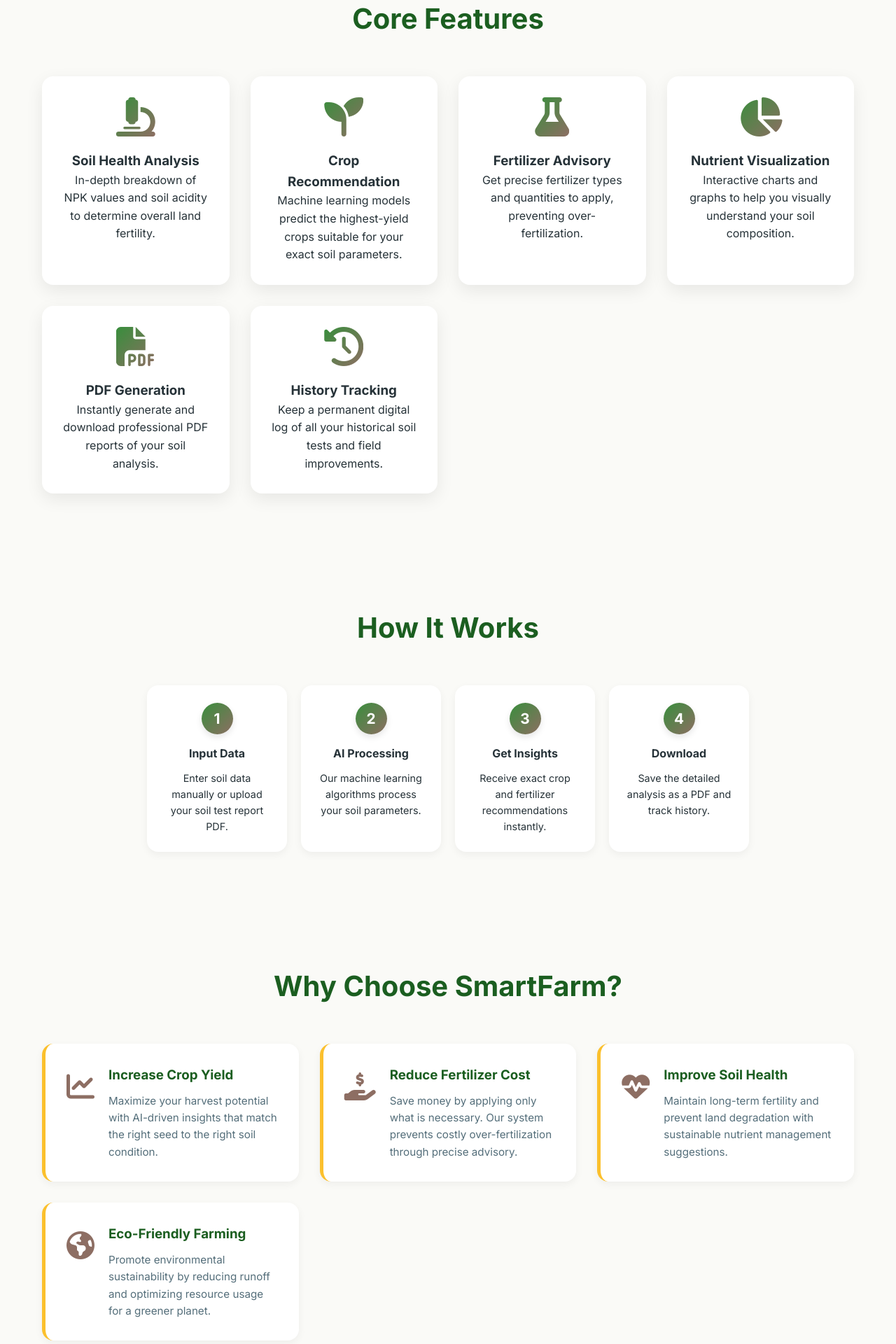
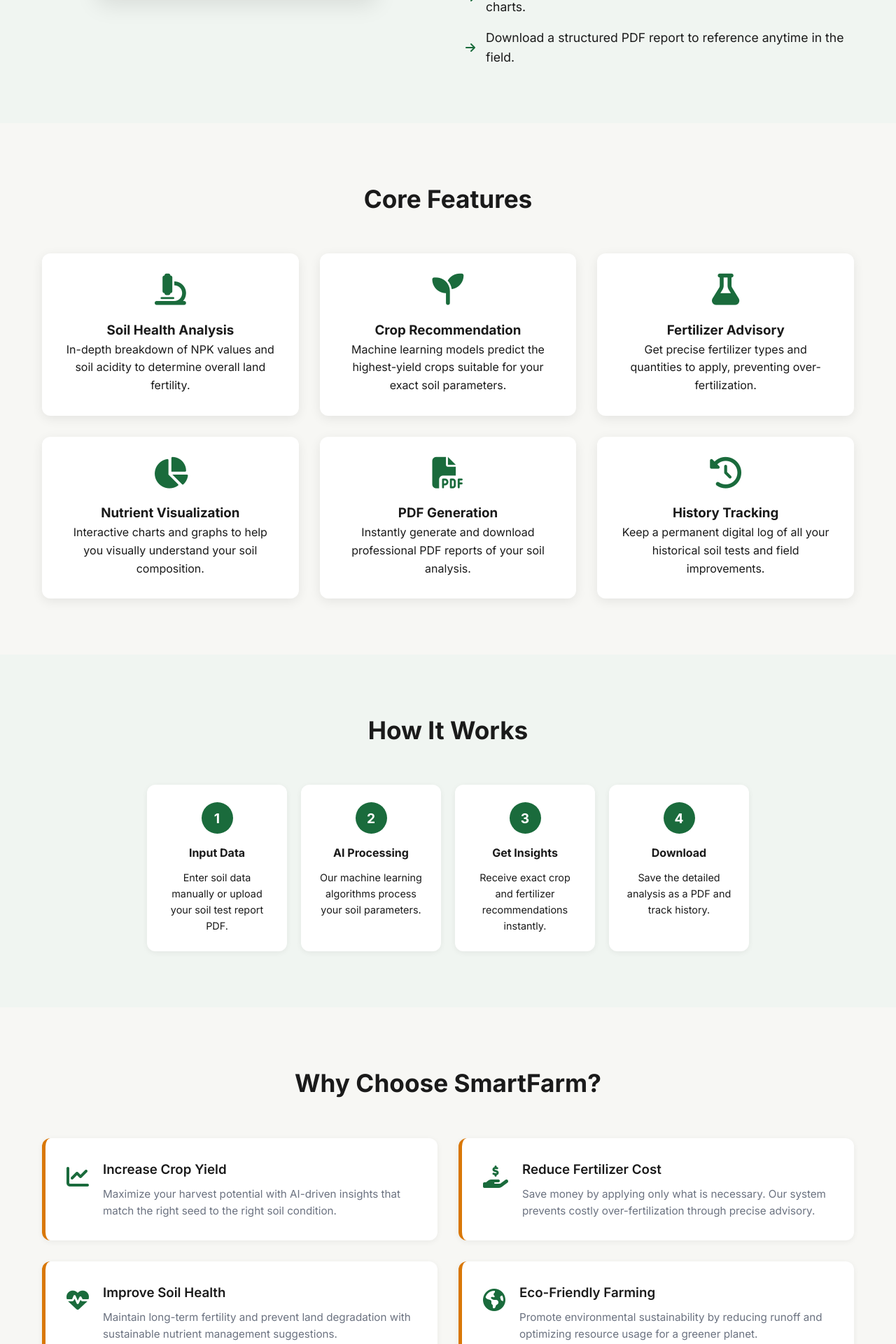
Before and after one commit to raoh97-code/codewizards-smart-farming, a Flask app: page / in a window 1280 px wide. Shown: the part 1673-3593 px from the top of the page at 70% size. Run offline with Flask 3, Linux system fonts and the light colour scheme; parts of the project's set-up code (start-up, migrations or seed data) failed here and were passed over.

Commit message:
Edited Index.html And Changed Color Theme

```diff
--- a/backend/static/style.css
+++ b/backend/static/style.css
@@ -5,23 +5,26 @@
 @import url('https://fonts.googleapis.com/css2?family=Inter:wght@300;400;500;600;700;800&display=swap');
 
 :root {
-  --primary: #388E3C; /* Balanced Grass Green */
-  --primary-light: #E8F5E9;
-  --primary-dark: #1B5E20;
-  --secondary: #8D6E63; /* Soil Brown */
-  --secondary-light: #D7CCC8;
-  --secondary-dark: #4E342E;
-  --accent: #FBC02D; /* Harvest Gold */
-  --accent-light: #FFF9C4;
-  --bg-color: #FAFAF7; /* Warm Parchment */
-  --text-dark: #263238;
-  --text-muted: #546E7A;
+  --primary: #1A6B3C;        /* Deep Forest Green */
+  --primary-light: #EAF4EE;  /* Soft green tint for backgrounds */
+  --primary-dark: #134D2B;   /* Darker green for headings/hover */
+  --secondary: #5C6B5A;      /* Muted sage — neutral supporting tone */
+  --secondary-light: #E8EDE7;
+  --secondary-dark: #3A4439;
+  --accent: #D97706;         /* Amber — used sparingly for highlights */
+  --accent-light: #FEF3C7;
+  --bg-color: #F7F7F4;       /* Warm off-white — easy on eyes */
+  --light-green: #F0F5F1;    /* Subtle section alternation */
+  --text-dark: #1A1A1A;
+  --text-muted: #6B7280;
+  --border: #E5E7EB;
   --white: #ffffff;
-  --shadow-sm: 0 4px 12px rgba(0,0,0,0.05);
-  --shadow-md: 0 8px 24px rgba(0,0,0,0.08);
-  --shadow-lg: 0 12px 40px rgba(0,0,0,0.12);
-  --border-radius: 16px;
-  --transition: all 0.4s cubic-bezier(0.4, 0, 0.2, 1);
+  --dark: #111827;           /* Near-black for footer/banners */
+  --shadow-sm: 0 2px 8px rgba(0,0,0,0.06);
+  --shadow-md: 0 4px 16px rgba(0,0,0,0.08);
+  --shadow-lg: 0 8px 32px rgba(0,0,0,0.10);
+  --border-radius: 12px;
+  --transition: all 0.25s ease;
 }
 
 * {
@@ -189,8 +185,9 @@ ul {
 
 .section-title {
   text-align: center;
-  font-size: 2.5rem;
-  color: var(--primary-dark);
+  font-size: 2.2rem;
+  font-weight: 700;
+  color: var(--text-dark);
   margin-bottom: 50px;
 }
 
@@ -230,7 +228,8 @@ ul {
 
 .split-content li i {
   color: var(--primary);
-  font-size: 1.5rem;
+  font-size: 1rem;
+  flex-shrink: 0;
 }
 
 .split-img {
@@ -252,7 +251,7 @@ ul {
 /* Features Grid */
 .features-grid {
   display: grid;
-  grid-template-columns: repeat(auto-fit, minmax(250px, 1fr));
+  grid-template-columns: repeat(3, 1fr);
   gap: 30px;
 }
 
@@ -271,11 +270,8 @@ ul {
 }
 
 .feature-icon {
-  font-size: 3.5rem;
-  background: linear-gradient(135deg, var(--primary), var(--secondary));
-  -webkit-background-clip: text;
-  background-clip: text;
-  -webkit-text-fill-color: transparent;
+  font-size: 2.8rem;
+  color: var(--primary);
   margin-bottom: 20px;
 }
 
@@ -303,7 +299,7 @@ ul {
 }
 
 .step-number {
-  background: linear-gradient(135deg, var(--primary), var(--secondary));
+  background-color: var(--primary);
   color: var(--white);
   width: 45px;
   height: 45px;
@@ -311,16 +307,16 @@ ul {
   display: flex;
   align-items: center;
   justify-content: center;
-  font-size: 1.3rem;
+  font-size: 1.2rem;
   font-weight: 700;
   margin: 0 auto 15px auto;
-  box-shadow: 0 4px 10px rgba(0,0,0,0.1);
+  box-shadow: none;
 }
 
 /* Benefits Section */
 .benefits-grid {
   display: grid;
-  grid-template-columns: repeat(auto-fit, minmax(300px, 1fr));
+  grid-template-columns: repeat(2, 1fr);
   gap: 30px;
 }
 
@@ -336,19 +332,20 @@ ul {
 }
 
 .benefit-item:hover {
-  transform: translateX(10px);
+  transform: translateY(-3px);
   box-shadow: var(--shadow-md);
   border-left-color: var(--primary);
 }
 
 .benefit-icon {
-  font-size: 2.5rem;
-  color: var(--secondary);
+  font-size: 2rem;
+  color: var(--primary);
 }
 
 .benefit-text h3 {
-  color: var(--primary-dark);
-  margin-bottom: 10px;
+  color: var(--text-dark);
+  font-weight: 600;
+  margin-bottom: 8px;
 }
 
 .benefit-text p {
--- a/backend/templates/index.html
+++ b/backend/templates/index.html
@@ -46,13 +46,13 @@
   <section class="section-padding bg-white">
     <div class="container split-flex">
       <div class="split-content">
-        <h2>The Farming Challenge</h2>
-        <p style="color: var(--text-muted); margin-bottom: 20px; font-size: 1.1rem;">Modern agriculture faces a hidden crisis below the surface.</p>
+        <h2>Challenges in Soil Management</h2>
+        <p style="color: var(--text-muted); margin-bottom: 20px; font-size: 1.1rem;">Soil health is one of the most overlooked factors limiting farm productivity.</p>
         <ul>
-          <li><i class="fa-solid fa-xmark"></i> Farmers receive complex, hard-to-read soil lab reports.</li>
-          <li><i class="fa-solid fa-xmark"></i> Difficulty understanding optimal soil nutrient balance.</li>
-          <li><i class="fa-solid fa-xmark"></i> Wrong crop selection leading to severe financial losses.</li>
-          <li><i class="fa-solid fa-xmark"></i> Excess fertilizer usage causing soil degradation and pollution.</li>
+          <li><i class="fa-solid fa-arrow-right" style="color: var(--primary);"></i> Soil lab reports are technical and difficult to interpret without agronomic expertise.</li>
+          <li><i class="fa-solid fa-arrow-right" style="color: var(--primary);"></i> Identifying the right nutrient balance for a specific crop remains a persistent challenge.</li>
+          <li><i class="fa-solid fa-arrow-right" style="color: var(--primary);"></i> Poor crop selection results in significant yield loss and financial setbacks each season.</li>
+          <li><i class="fa-solid fa-arrow-right" style="color: var(--primary);"></i> Over-application of fertilizers degrades long-term soil quality and affects surrounding ecosystems.</li>
         </ul>
       </div>
       <div class="split-img">
@@ -65,14 +65,14 @@
   <section class="section-padding" style="background-color: var(--light-green);">
     <div class="container split-flex" style="flex-direction: row-reverse;">
       <div class="split-content">
-        <h2>Our AI Solution</h2>
-        <p style="color: var(--text-muted); margin-bottom: 20px; font-size: 1.1rem;">Making agriculture data-driven, sustainable, and highly profitable.</p>
+        <h2>How SmartFarm Helps</h2>
+        <p style="color: var(--text-muted); margin-bottom: 20px; font-size: 1.1rem;">A smarter way to understand your soil and make better farming decisions.</p>
         <ul>
-          <li><i class="fa-solid fa-check"></i> Upload your soil report directly (PDF/Image).</li>
-          <li><i class="fa-solid fa-check"></i> AI automatically analyzes underlying soil nutrients.</li>
-          <li><i class="fa-solid fa-check"></i> Get highly accurate Crop & Fertilizer recommendations.</li>
-          <li><i class="fa-solid fa-check"></i> Visualize soil health through intuitive charts.</li>
-          <li><i class="fa-solid fa-check"></i> Download comprehensive structured PDF reports.</li>
+          <li><i class="fa-solid fa-arrow-right" style="color: var(--primary);"></i> Upload your soil test report — PDF and image formats supported.</li>
+          <li><i class="fa-solid fa-arrow-right" style="color: var(--primary);"></i> Get a clear breakdown of soil nutrient levels, pH, and deficiencies.</li>
+          <li><i class="fa-solid fa-arrow-right" style="color: var(--primary);"></i> Receive crop and fertilizer recommendations tailored to your soil profile.</li>
+          <li><i class="fa-solid fa-arrow-right" style="color: var(--primary);"></i> Explore soil composition through clean, easy-to-read visual charts.</li>
+          <li><i class="fa-solid fa-arrow-right" style="color: var(--primary);"></i> Download a structured PDF report to reference anytime in the field.</li>
         </ul>
       </div>
       <div class="split-img">
@@ -80,6 +80,7 @@
       </div>
     </div>
   </section>
+
 
   <!-- Features Grid -->
   <section id="features" class="section-padding bg-white">
```
Also changed, not shown: other parts of backend/static/style.css (+22 -26 lines).
